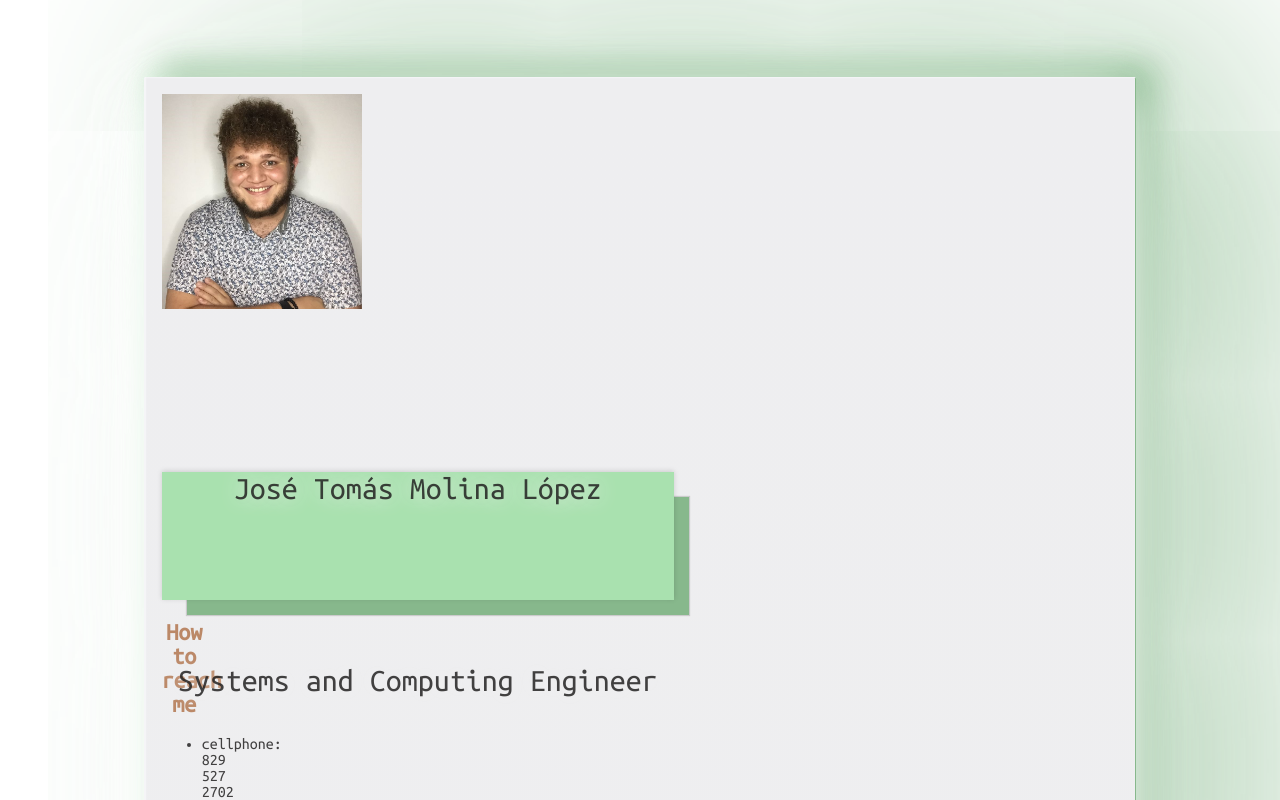
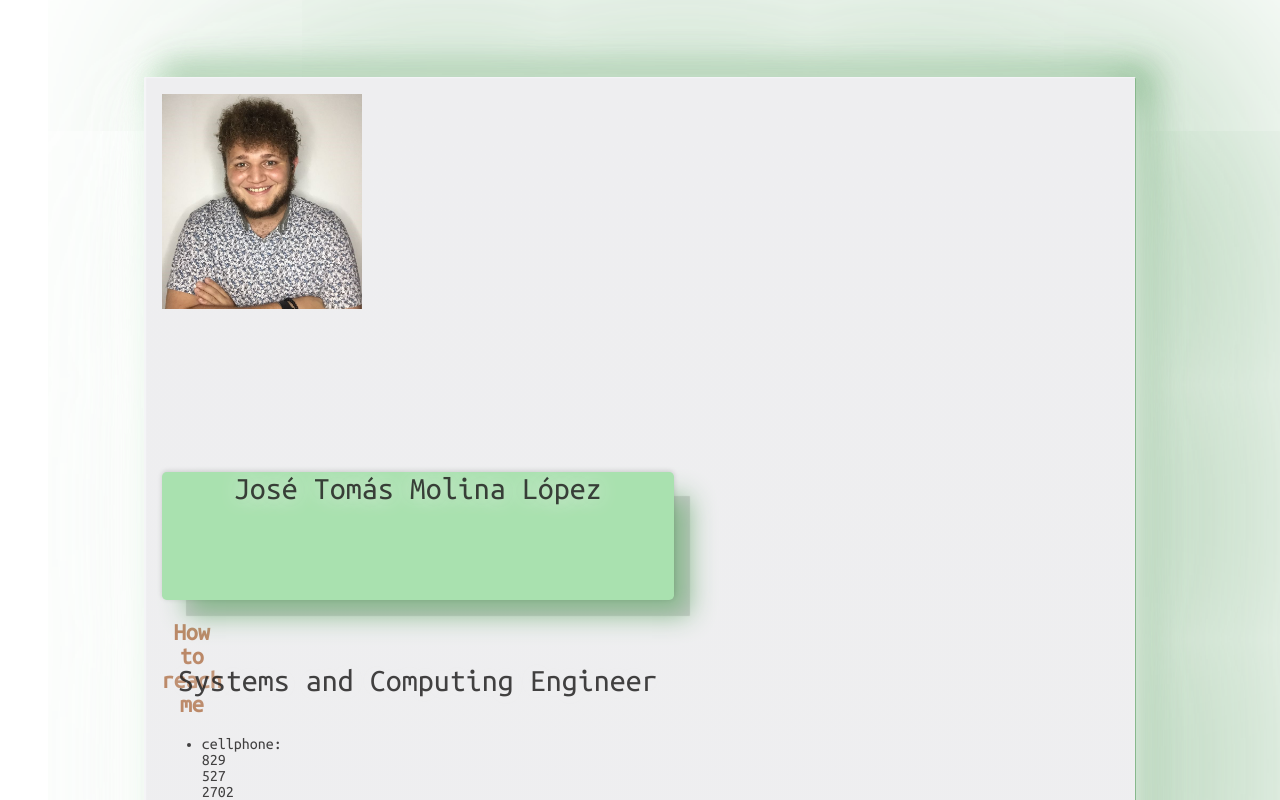
Before and after one commit to tomasjml/cv-tomas-molina, a React (Create React App) app: page / in a window 1280 px wide. Shown: the top 800 px of the page. Built offline with nearby package versions, Linux system fonts and the light colour scheme.

Commit message:
Name Terminal round corners for IdentificationInfo component

```diff
--- a/src/components/identification-info/IdentificationInfo.css
+++ b/src/components/identification-info/IdentificationInfo.css
@@ -3,13 +3,14 @@
   background-color: var(--green);
   box-shadow:
       /* The top layer shadow */ 0 -1px 5px rgba(0, 0, 0, 0.15),
-    /* The second layer */ 20px 20px 0 -5px var(--green-darker),
+    /* The second layer */ 20px 20px 25px -5px var(--green-darker),
     /* The second layer shadow */ 20px 20px 1px -4px rgba(0, 0, 0, 0.15);
   /* Padding for demo purposes */
   /* padding: 1em; */
   height: 8em;
   width: 32em;
   border-color: var(--brown);
+  border-radius: 0.3em;
 }
 
 .avatar,
--- a/src/components/identification-info/IdentificationInfo.js
+++ b/src/components/identification-info/IdentificationInfo.js
@@ -7,7 +7,7 @@ import {
 
 const IdentificationInfo = ({name, dedication, yourImage}) => {
     return (
-        <header className="justify__content__center width__md">
+        <header className="justify__content__center width__lg">
             <div className="avatar">
                 <img src={yourImage} alt={"A picture of: " + name} width="200" height="215"/>
             </div>
```
